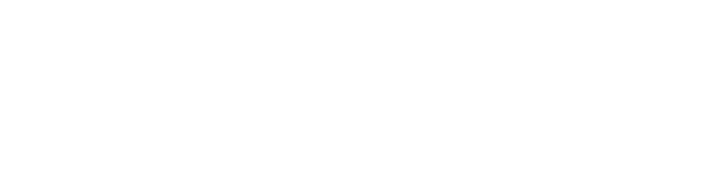
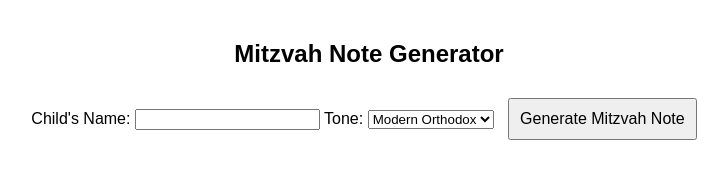
Before and after one commit to gy613/mitzvah-notes, a plain HTML site: page index.html in a window 1280 px wide. Shown: the whole page, without its empty margins (271-999 px from the left). Drawn offline with Linux system fonts and the light colour scheme.

Commit message:
Update index.html

```diff
--- a/index.html
+++ b/index.html
@@ -1,3 +1,34 @@
+<!DOCTYPE html>
+<html lang="en">
+<head>
+    <meta charset="UTF-8">
+    <meta name="viewport" content="width=device-width, initial-scale=1.0">
+    <title>Mitzvah Note Generator</title>
+    <style>
+        body { font-family: Arial, sans-serif; text-align: center; margin: 40px; }
+        #mitzvah-note { margin-top: 20px; padding: 15px; border: 1px solid #ccc; display: none; }
+        button { padding: 10px; font-size: 16px; cursor: pointer; margin: 10px; }
+    </style>
+</head>
+<body>
+    <h2>Mitzvah Note Generator</h2>
+
+    <label for="child_name">Child's Name:</label>
+    <input type="text" id="child_name" required>
+
+    <label for="tone">Tone:</label>
+    <select id="tone">
+        <option value="Modern Orthodox">Modern Orthodox</option>
+        <option value="Standard">Standard</option>
+        <option value="Yeshivish">Yeshivish</option>
+        <option value="Neturei Karta">Neturei Karta</option>
+        <option value="Victorian Era">Victorian Era</option>
+    </select>
+
+    <button onclick="generateNote()">Generate Mitzvah Note</button>
+
+    <div id="mitzvah-note"></div>
+
     <script>
         document.addEventListener("DOMContentLoaded", function () {
             function getRandomItem(arr) {
@@ -51,6 +82,49 @@ document.addEventListener("DOMContentLoaded", function () {
                         "found a lost pencil and gave it back",
                         "returned a missing glove to a classmate"
                     ]
+                },
+
+                "Yeshivish": {
+                    "Learning Torah": [
+                        "finished Shas twice over Shabbos, with Acharonim",
+                        "reviewed the entire Parsha with Rashi, Onkelos, Meforshim, v’chulu... twice"
+                    ],
+                    "Davening": [
+                        "shuckled so hard during Shemonah Esrei their hat flew off daled tefachim",
+                        "yelled out YAALEH VEYAVO the loudest even though it wasn't Rosh Chodesh",
+                        "had so much kavanah they got a migraine",
+                        "were the last one to finish Shemonah Esrei in the entire shul"
+                    ],
+                    "Not Lending Money with Ribis": [
+                        "lent their friend a dollar and didn’t charge interest… even though they wanted to",
+                        "loaned their sibling a toy without requiring collateral",
+                        "didn’t ask for payment when lending a pen, despite knowing they'd never get it back"
+                    ]
+                },
+
+                "Neturei Karta": {
+                    "Shiluach HaKan": [
+                        "sent away a mother pigeon and yelled TZIYOINI at it"
+                    ],
+                    "Bal Tashchis": [
+                        "only used one match to burn an entire Israeli flag",
+                        "used both sides of their anti-Israel poster at the pro-Hamas rally"
+                    ],
+                    "Hashavas Aveidah": [
+                        "returned a keffiyeh they found on the street",
+                        "yelled FREE PALESTINE",
+                        "offered to return the West Bank to a man on the street"
+                    ],
+                    "Tznius": [
+                        "burned their sibling’s sneakers for having blue and white shoelaces",
+                        "looked away from a Tziyoini (Reshaim Arurim) like they were the plague"
+                    ],
+                    "Shabbos": [
+                        "walked over 3 miles to get to an Israel protest on the other side of town",
+                        "yelled GEVALT for over 6 hours at Tziyoinim on the street",
+                        "went to a shiur by Peter Beinart",
+                        "refused to drink grape juice that was made in the Zionist-led Medinah of Palestine"
+                    ]
                 }
             };
 
@@ -60,6 +134,15 @@ document.addEventListener("DOMContentLoaded", function () {
                 ],
                 "Standard": [
                     "Dear Morah, {child} did an incredible mitzvah today! They engaged in {mitzvah} by {action}."
+                ],
+                "Yeshivish": [
+                    "Dear Morah, {child} was mekayem {mitzvah} with great zerizus today!"
+                ],
+                "Neturei Karta": [
+                    "Dear Morah, {child} took a stand against the Tziyoinim (Reshaim Arurim) while performing {mitzvah} today!"
+                ],
+                "Victorian Era": [
+                    "Dearest Morah, {child} didst today fulfill the sacred mitzvah of {mitzvah} by {action}. Their conduct was most exemplary."
                 ]
             };
 
@@ -72,7 +155,7 @@ document.addEventListener("DOMContentLoaded", function () {
                     return;
                 }
 
-        let toneSpecificMitzvos = mitzvahActions[tone];
+                let toneSpecificMitzvos = tone === "Victorian Era" ? mitzvahActions["Standard"] : mitzvahActions[tone];
 
                 if (!toneSpecificMitzvos || Object.keys(toneSpecificMitzvos).length === 0) {
                     alert("No mitzvot found for this tone.");
@@ -92,3 +175,5 @@ document.addEventListener("DOMContentLoaded", function () {
             };
         });
     </script>
+</body>
+</html>
```
Lines whose indentation alone changed are shown as unchanged.
